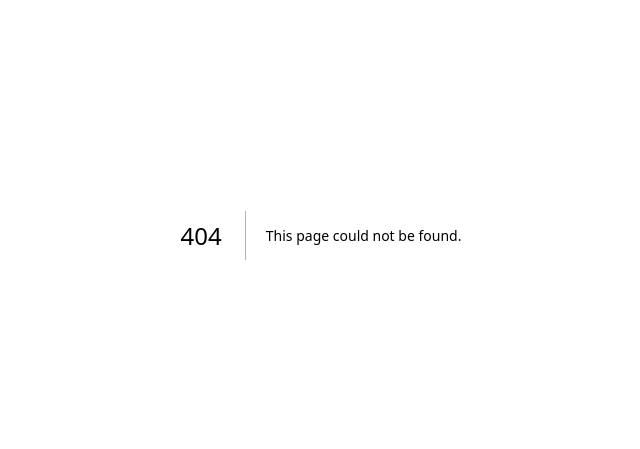
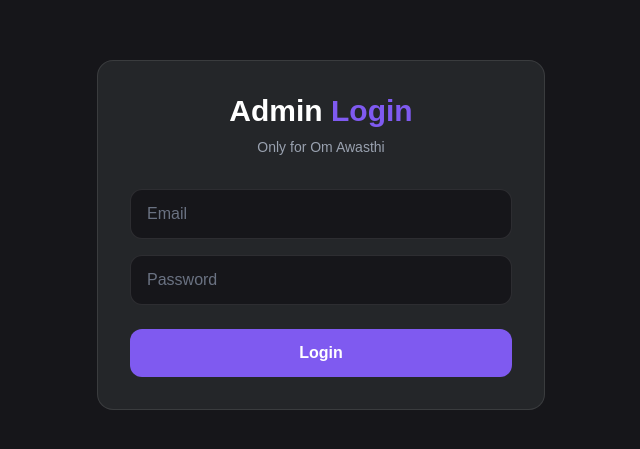
Before and after one commit to Om60203/om-portfolio, a Next.js app: page /admin in a window 1280 px wide. Before the commit this address had no page. Shown: the part 165-614 px from the top of the page, without its empty margins (319-959 px from the left). Built offline with nearby package versions, Linux system fonts and the light colour scheme.

Commit message:
admin panel and firebase added

```diff
--- /dev/null
+++ b/app/admin/page.tsx
@@ -0,0 +1,159 @@
+"use client";
+import { useState } from "react";
+import { auth, db } from "../lib/firebase";
+import { signInWithEmailAndPassword, signOut } from "firebase/auth";
+import { collection, addDoc } from "firebase/firestore";
+import { motion } from "framer-motion";
+
+const categories = ["HTML", "CSS", "JavaScript", "C", "C++", "Java", "Python", "MySQL", "DBMS"];
+
+export default function AdminPanel() {
+  const [email, setEmail] = useState("");
+  const [password, setPassword] = useState("");
+  const [user, setUser] = useState<any>(null);
+  const [error, setError] = useState("");
+  const [note, setNote] = useState({ title: "", category: "HTML", description: "" });
+  const [success, setSuccess] = useState("");
+  const [loading, setLoading] = useState(false);
+
+  const handleLogin = async () => {
+    try {
+      const result = await signInWithEmailAndPassword(auth, email, password);
+      setUser(result.user);
+      setError("");
+    } catch {
+      setError("Wrong email or password!");
+    }
+  };
+
+  const handleLogout = async () => {
+    await signOut(auth);
+    setUser(null);
+  };
+
+  const handleAddNote = async () => {
+    if (!note.title || !note.description) {
+      setError("Sab fields bharo!");
+      return;
+    }
+    setLoading(true);
+    try {
+      await addDoc(collection(db, "notes"), {
+        title: note.title,
+        category: note.category,
+        description: note.description,
+        createdAt: new Date(),
+        downloads: 0,
+      });
+      setSuccess("Note save ho gaya!");
+      setNote({ title: "", category: "HTML", description: "" });
+      setTimeout(() => setSuccess(""), 3000);
+    } catch {
+      setError("Note save nahi hua!");
+    }
+    setLoading(false);
+  };
+
+  if (!user) {
+    return (
+      <div className="min-h-screen bg-[#16161A] text-white flex items-center justify-center px-6">
+        <motion.div
+          initial={{ opacity: 0, y: 30 }}
+          animate={{ opacity: 1, y: 0 }}
+          className="bg-[#242629] border border-white/10 rounded-2xl p-8 w-full max-w-md"
+        >
+          <h1 className="text-3xl font-bold mb-2 text-center">
+            Admin <span className="text-[#7F5AF0]">Login</span>
+          </h1>
+          <p className="text-gray-400 text-center text-sm mb-8">Only for Om Awasthi</p>
+
+          {error && <p className="text-red-400 text-sm mb-4 text-center">{error}</p>}
+
+          <input
+            type="email"
+            placeholder="Email"
+            value={email}
+            onChange={(e) => setEmail(e.target.value)}
+            className="w-full bg-[#16161A] border border-white/10 rounded-xl px-4 py-3 text-white placeholder-gray-500 focus:outline-none focus:border-[#7F5AF0] transition-all mb-4"
+          />
+          <input
+            type="password"
+            placeholder="Password"
+            value={password}
+            onChange={(e) => setPassword(e.target.value)}
+            className="w-full bg-[#16161A] border border-white/10 rounded-xl px-4 py-3 text-white placeholder-gray-500 focus:outline-none focus:border-[#7F5AF0] transition-all mb-6"
+          />
+          <button
+            onClick={handleLogin}
+            className="w-full py-3 bg-[#7F5AF0] hover:bg-[#6B46E0] rounded-xl font-semibold transition-all duration-300 hover:scale-105"
+          >
+            Login
+          </button>
+        </motion.div>
+      </div>
+    );
+  }
+
+  return (
+    <div className="min-h-screen bg-[#16161A] text-white px-6 py-12">
+      <div className="max-w-2xl mx-auto">
+        <div className="flex items-center justify-between mb-10">
+          <h1 className="text-3xl font-bold">
+            Admin <span className="text-[#7F5AF0]">Dashboard</span>
+          </h1>
+          <button
+            onClick={handleLogout}
+            className="px-4 py-2 border border-red-500 text-red-400 rounded-xl hover:bg-red-500 hover:text-white transition-all duration-300"
+          >
+            Logout
+          </button>
+        </div>
+
+        <motion.div
+          initial={{ opacity: 0, y: 20 }}
+          animate={{ opacity: 1, y: 0 }}
+          className="bg-[#242629] border border-white/10 rounded-2xl p-6"
+        >
+          <h2 className="text-xl font-bold mb-6 text-[#2CB67D]">Add New Note</h2>
+
+          {error && <p className="text-red-400 text-sm mb-4">{error}</p>}
+          {success && <p className="text-green-400 text-sm mb-4">{success}</p>}
+
+          <input
+            type="text"
+            placeholder="Note Title"
+            value={note.title}
+            onChange={(e) => setNote({ ...note, title: e.target.value })}
+            className="w-full bg-[#16161A] border border-white/10 rounded-xl px-4 py-3 text-white placeholder-gray-500 focus:outline-none focus:border-[#7F5AF0] transition-all mb-4"
+          />
+
+          <select
+            value={note.category}
+            onChange={(e) => setNote({ ...note, category: e.target.value })}
+            className="w-full bg-[#16161A] border border-white/10 rounded-xl px-4 py-3 text-white focus:outline-none focus:border-[#7F5AF0] transition-all mb-4"
+          >
+            {categories.map((cat) => (
+              <option key={cat} value={cat}>{cat}</option>
+            ))}
+          </select>
+
+          <textarea
+            placeholder="Note Description"
+            value={note.description}
+            onChange={(e) => setNote({ ...note, description: e.target.value })}
+            rows={4}
+            className="w-full bg-[#16161A] border border-white/10 rounded-xl px-4 py-3 text-white placeholder-gray-500 focus:outline-none focus:border-[#7F5AF0] transition-all mb-6 resize-none"
+          />
+
+          <button
+            onClick={handleAddNote}
+            disabled={loading}
+            className="w-full py-3 bg-[#7F5AF0] hover:bg-[#6B46E0] rounded-xl font-semibold transition-all duration-300 hover:scale-105 disabled:opacity-50"
+          >
+            {loading ? "Saving..." : "Save Note 🚀"}
+          </button>
+        </motion.div>
+      </div>
+    </div>
+  );
+}
```
